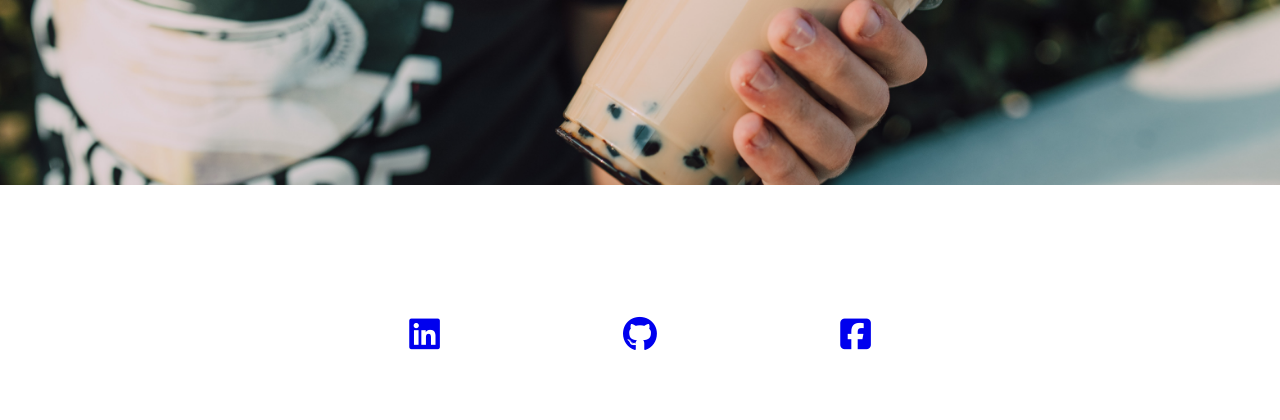
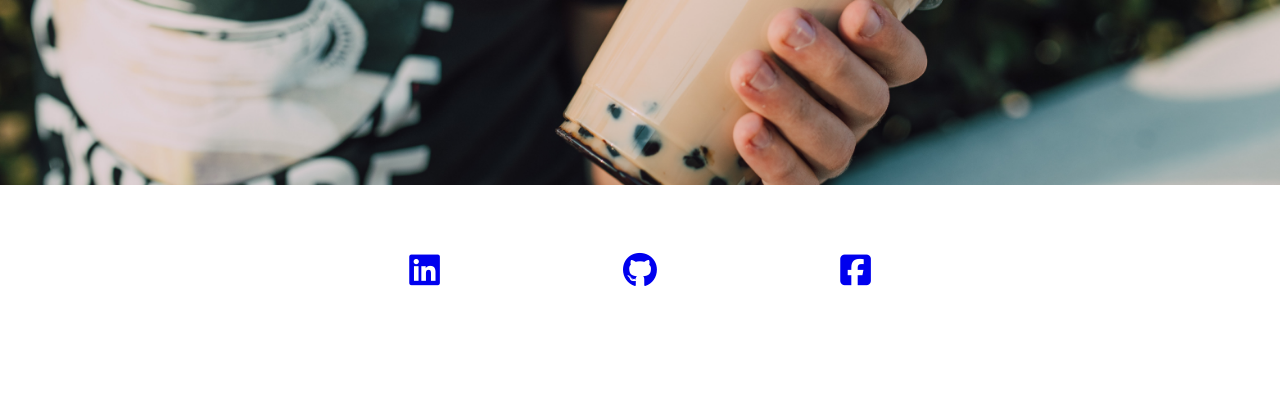
Before and after one commit to Bo-Lennart/bobatea, a Django app: page / in a window 1280 px wide. Shown: the part 522-942 px from the top of the page. After the commit the page ends 808 px from the top, so only its background shows below. Run offline with Django 3.2, Linux system fonts and the light colour scheme; data that the repository does not hold is empty; some libraries are stand-ins or nearby versions.

Commit message:
add styling to footer

```diff
--- a/static/style.css
+++ b/static/style.css
@@ -107,5 +107,4 @@ footer ul li {
 
 #social_media_links {
     padding: 5% 0;
-    margin-top: 5%;
 }
```
